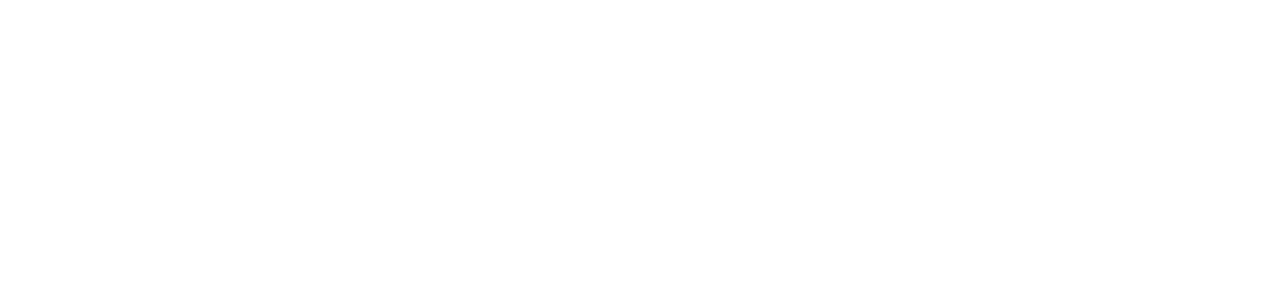
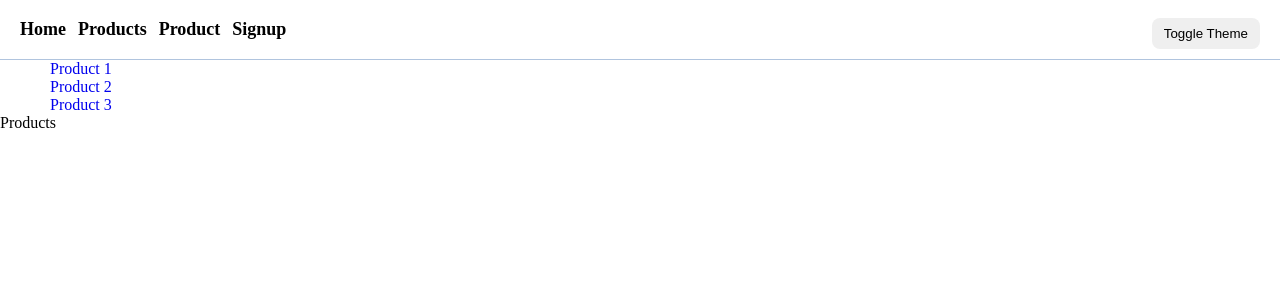
Before and after one commit to Uzmakh/ImranReact, a React (Vite) app in the folder learnwithimran/: page /products in a window 1280 px wide. Before the commit this address had no page. Shown: the top 300 px of the page. Built offline with nearby package versions, Linux system fonts and the light colour scheme.

Commit message:
Worked on useParams

```diff
--- a/learnwithimran/src/App.jsx
+++ b/learnwithimran/src/App.jsx
@@ -6,6 +6,8 @@
 import { BrowserRouter, Routes, Route } from 'react-router-dom';
 
 import { ThemeContext } from "./context";
+import Product from "./pages/Product";
+import Products from "./pages/Products/indx";
 
 const App = () => {
   // const [page, setPage] = useState();
@@ -18,6 +20,8 @@
           <Routes>
             <Route path="/" element={<HomePage />} />
             <Route path="/signup" element={<Signup />} />
+            <Route path="/products" element={<Products/> } />
+            <Route path="/products/:id/:variant" element={<Product/> } />
           </Routes>
         </BrowserRouter>
 
--- a/learnwithimran/src/components/Navbar/index.jsx
+++ b/learnwithimran/src/components/Navbar/index.jsx
@@ -1,6 +1,6 @@
 import React from "react";
 import { Link } from "react-router-dom";
-import './index.css'
+import "./index.css";
 
 const Navbar = ({ theme }) => {
   return (
@@ -17,6 +17,18 @@
           style={{ color: theme.theme === "light" ? "black" : "white" }}
         >
           Home
+        </Link>
+        <Link
+          to="/products"
+          style={{ color: theme.theme === "light" ? "black" : "white" }}
+        >
+          Products
+        </Link>
+        <Link
+          to="/products/123/large-size"
+          style={{ color: theme.theme === "light" ? "black" : "white" }}
+        >
+          Product
         </Link>
         <Link
           to="/signup"
--- /dev/null
+++ b/learnwithimran/src/pages/Product/index.jsx
@@ -0,0 +1,20 @@
+import { useContext } from 'react';
+import { useParams } from 'react-router-dom'
+import { ThemeContext } from "../../context";
+import Navbar from "../../components/Navbar";
+
+
+const Product = () => {
+  const theme = useContext(ThemeContext);
+  const { id, variant } = useParams();
+  return (
+    <>
+      <Navbar theme={theme} />
+      <h2>Product</h2>
+      <div>ID:{id}</div>
+      <div>Variant: {variant}</div>
+    </>
+  );
+}
+
+export default Product
--- /dev/null
+++ b/learnwithimran/src/pages/Products/indx.jsx
@@ -0,0 +1,21 @@
+import { useContext } from "react";
+import { Link } from "react-router-dom";
+import { ThemeContext } from "../../context";
+import Navbar from "../../components/Navbar";
+
+const Products = () => {
+  const theme = useContext(ThemeContext);
+  return (
+    <>
+      <Navbar theme={theme} />
+      <div style={{ display: "flex",flexDirection:"column",paddingLeft:"50px"}}>
+        <Link to="/products/123/small-size">Product 1</Link>
+        <Link to="/products/123/medium-size">Product 2</Link>
+        <Link to="/products/123/large-size">Product 3</Link>
+      </div>
+      <div>Products</div>
+    </>
+  );
+};
+
+export default Products;
```
